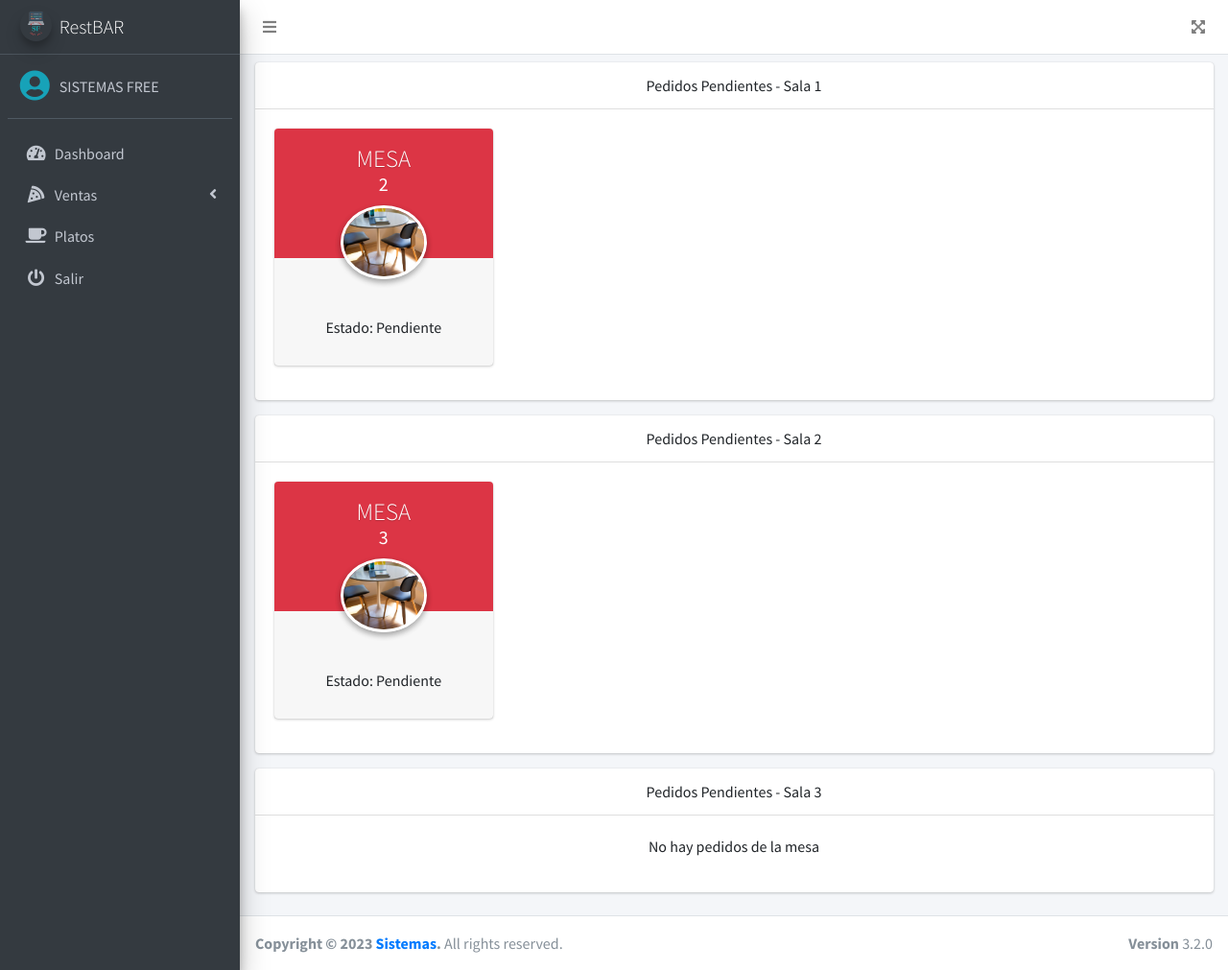
After one commit to JasonS71/Calidad_Restaurante, a PHP site: page /src/lista_pendientes.php in a window 1280 px wide. The commit adds this page. Shown: the whole page at 96% size. Run offline with PHP 8.4, Linux system fonts and the light colour scheme; a user stored in the database is signed in; data comes from the database, SQL or seed files in the repository; some libraries are stand-ins or nearby versions.

Commit message:
feat(pending_order): added the pending order section showing to users 2 and 3 the status of the order

```diff
--- a/src/dashboard.php
+++ b/src/dashboard.php
@@ -76,7 +76,11 @@ $totalVentas = mysqli_fetch_assoc($query5);
                     <div class="icon">
                         <i class="ion ion-pie-graph"></i>
                     </div>
-                    <a href="lista_ventas.php" class="small-box-footer">More info <i class="fas fa-arrow-circle-right"></i></a>
+                    <?php if ($_SESSION['rol'] == 2 || $_SESSION['rol'] == 3) { ?>
+                        <a href="lista_pendientes.php" class="small-box-footer">More info <i class="fas fa-arrow-circle-right"></i></a>
+                        <?php } else { ?>
+                            <a href="lista_ventas.php" class="small-box-footer">More info <i class="fas fa-arrow-circle-right"></i></a>
+                            <?php } ?>
                 </div>
             </div>
             <!-- ./col -->
--- a/src/includes/header.php
+++ b/src/includes/header.php
@@ -94,14 +94,34 @@ if (empty($_SESSION['active'])) {
                                             <p>Nueva venta</p>
                                         </a>
                                     </li>';
-                                } if ($_SESSION['rol'] == 1 || $_SESSION['rol'] == 2) {
+                                }
+                                if ($_SESSION['rol'] == 3) {
+                                    echo '<li class="nav-item">
+                                        <a href="lista_pendientes.php" class="nav-link">
+                                            <i class="far fa-circle nav-icon"></i>
+                                            <p>Pedidos pendientes</p>
+                                        </a>
+                                    </li>';
+                                }
+
+                                if ($_SESSION['rol'] == 1 || $_SESSION['rol'] == 2) {
                                     echo '<li class="nav-item">
                                         <a href="lista_ventas.php" class="nav-link">
                                             <i class="far fa-circle nav-icon"></i>
                                             <p>Historial ventas</p>
                                         </a>
                                     </li>';
-                                } ?>
+                                }
+
+                                if ($_SESSION['rol'] == 2) {
+                                    echo '<li class="nav-item">
+                                        <a href="lista_pendientes.php" class="nav-link">
+                                            <i class="far fa-circle nav-icon"></i>
+                                            <p>Pedidos pendientes</p>
+                                        </a>
+                                    </li>';
+                                }
+                                ?>
                             </ul>
 
                         </li>
--- /dev/null
+++ b/src/lista_pendientes.php
@@ -0,0 +1,73 @@
+<?php
+session_start();
+if ($_SESSION['rol'] == 2 || $_SESSION['rol'] == 3) {
+    include_once "includes/header.php";
+    include "../conexion.php";
+    $salas = [1, 2, 3];
+
+    foreach ($salas as $id_sala) {
+        $query = mysqli_query($conexion, "SELECT * FROM salas WHERE id = $id_sala");
+        $result = mysqli_num_rows($query);
+
+        if ($result > 0) {
+            $data = mysqli_fetch_assoc($query);
+            $mesas = $data['mesas'];
+?>
+            <div class="card">
+                <div class="card-header text-center">
+                    Pedidos Pendientes - Sala <?php echo $id_sala; ?>
+                </div>
+                <div class="card-body">
+                    <div class="row">
+                        <?php
+                        $hasPendingOrders = false;
+                        $item = 1;
+
+                        for ($i = 0; $i < $mesas; $i++) {
+                            $consulta = mysqli_query($conexion, "SELECT * FROM pedidos WHERE id_sala = $id_sala AND num_mesa = $item AND estado = 'PENDIENTE'");
+                            $resultPedido = mysqli_num_rows($consulta);
+                            if ($resultPedido > 0) {
+                                $hasPendingOrders = true;
+                                $pedidoData = mysqli_fetch_assoc($consulta);
+                        ?>
+                                <div class="col-md-3">
+                                    <div class="card card-widget widget-user">
+                                        <div class="widget-user-header bg-danger">
+                                            <h3 class="widget-user-username">MESA</h3>
+                                            <h5 class="widget-user-desc"><?php echo $item; ?></h5>
+                                        </div>
+                                        <div class="widget-user-image">
+                                            <img class="img-circle elevation-2" src="../assets/img/mesa.jpg" alt="Mesa Avatar">
+                                        </div>
+                                        <div class="card-footer">
+                                            <div class="description-block">
+                                                <p>Estado: Pendiente</p>
+                                            </div>
+                                        </div>
+                                    </div>
+                                </div>
+                        <?php
+                            }
+                            $item++;
+                        }
+
+                        if (!$hasPendingOrders) {
+                        ?>
+                            <div class="col-12 text-center">
+                                <p>No hay pedidos de la mesa</p>
+                            </div>
+                        <?php
+                        }
+                        ?>
+                    </div>
+                </div>
+            </div>
+<?php
+        }
+    }
+
+    include_once "includes/footer.php";
+} else {
+    header('Location: permisos.php');
+}
+?>
```
